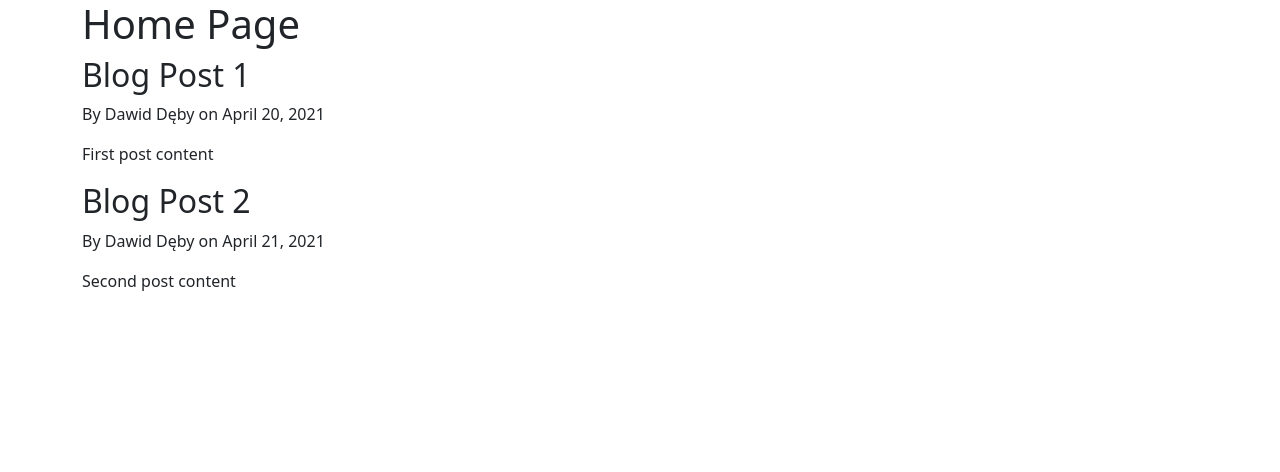
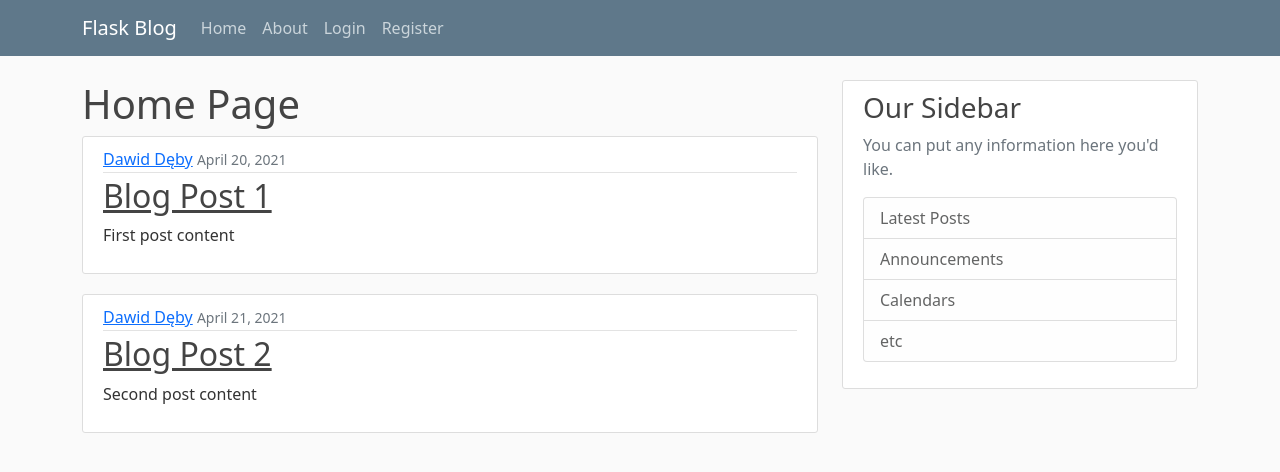
Before and after one commit to deby22/Flask_Blog, a Flask app: page / in a window 1280 px wide. Shown: the top 472 px of the page. Run offline with Flask 2, Linux system fonts and the light colour scheme; some libraries are stand-ins or nearby versions.

Commit message:
Part 2 - Templates -> css and some html format

```diff
--- a/flaskblog.py
+++ b/flaskblog.py
@@ -1,4 +1,4 @@
-from flask import Flask, render_template
+from flask import Flask, render_template, url_for
 
 app = Flask(__name__)
 
--- /dev/null
+++ b/static/main.css
@@ -0,0 +1,80 @@
+body {
+    background: #fafafa;
+    color: #333333;
+    margin-top: 5rem;
+  }
+
+  h1, h2, h3, h4, h5, h6 {
+    color: #444444;
+  }
+
+  .bg-steel {
+    background-color: #5f788a;
+  }
+
+  .site-header .navbar-nav .nav-link {
+    color: #cbd5db;
+  }
+
+  .site-header .navbar-nav .nav-link:hover {
+    color: #ffffff;
+  }
+
+  .site-header .navbar-nav .nav-link.active {
+    font-weight: 500;
+  }
+
+  .content-section {
+    background: #ffffff;
+    padding: 10px 20px;
+    border: 1px solid #dddddd;
+    border-radius: 3px;
+    margin-bottom: 20px;
+  }
+
+  .article-title {
+    color: #444444;
+  }
+
+  a.article-title:hover {
+    color: #428bca;
+    text-decoration: none;
+  }
+
+  .article-content {
+    white-space: pre-line;
+  }
+
+  .article-img {
+    height: 65px;
+    width: 65px;
+    margin-right: 16px;
+  }
+
+  .article-metadata {
+    padding-bottom: 1px;
+    margin-bottom: 4px;
+    border-bottom: 1px solid #e3e3e3
+  }
+
+  .article-metadata a:hover {
+    color: #333;
+    text-decoration: none;
+  }
+
+  .article-svg {
+    width: 25px;
+    height: 25px;
+    vertical-align: middle;
+  }
+
+  .account-img {
+    height: 125px;
+    width: 125px;
+    margin-right: 20px;
+    margin-bottom: 16px;
+  }
+
+  .account-heading {
+    font-size: 2.5rem;
+  }
--- a/templates/home.html
+++ b/templates/home.html
@@ -3,8 +3,15 @@
     <h1>Home Page</h1>
 
     {% for post in posts %}
-      <h2>{{ post.title }}</h2>
-      <p>By {{ post.author }} on {{ post.date_posted }}</p>
-      <p>{{ post.content }}</p>
+      <article class="media content-section">
+        <div class="media-body">
+          <div class="article-metadata">
+            <a class="mr-2" href="#">{{ post.author }}</a>
+            <small class="text-muted">{{ post.date_posted }}</small>
+          </div>
+          <h2><a class="article-title" href="#">{{ post.title }}</a></h2>
+          <p class="article-content">{{ post.content }}</p>
+        </div>
+      </article>
     {% endfor %}
 {% endblock content %}
--- a/templates/layout.html
+++ b/templates/layout.html
@@ -8,6 +8,10 @@
     <!-- Bootstrap CSS -->
     <link href="https://cdn.jsdelivr.net/npm/bootstrap@5.1.3/dist/css/bootstrap.min.css" rel="stylesheet" integrity="sha384-1BmE4kWBq78iYhFldvKuhfTAU6auU8tT94WrHftjDbrCEXSU1oBoqyl2QvZ6jIW3" crossorigin="anonymous">
 
+    <link href="https://cdn.jsdelivr.net/npm/bootstrap@5.1.3/dist/css/bootstrap.min.css" rel="stylesheet" integrity="sha384-1BmE4kWBq78iYhFldvKuhfTAU6auU8tT94WrHftjDbrCEXSU1oBoqyl2QvZ6jIW3" crossorigin="anonymous">
+
+    <link rel="stylesheet" href="{{ url_for('static', filename='main.css') }}" type="text/css">
+
     <meta http-equiv="X-UA-Compatible" content="IE=edge">
         {% if title %}
             <title>Flask Blog - {{ title }}</title>
@@ -15,16 +19,54 @@
             <title>Flask Blog</title>
         {% endif %}
     </head>
+    <body>
 
-    <script src="https://cdn.jsdelivr.net/npm/bootstrap@5.1.3/dist/js/bootstrap.bundle.min.js" integrity="sha384-ka7Sk0Gln4gmtz2MlQnikT1wXgYsOg+OMhuP+IlRH9sENBO0LRn5q+8nbTov4+1p" crossorigin="anonymous"></script>
+        <header class="site-header">
+            <nav class="navbar navbar-expand-md navbar-dark bg-steel fixed-top">
+                <div class="container">
+                <a class="navbar-brand mr-4" href="/">Flask Blog</a>
+                <button class="navbar-toggler" type="button" data-toggle="collapse" data-target="#navbarToggle" aria-controls="navbarToggle" aria-expanded="false" aria-label="Toggle navigation">
+                    <span class="navbar-toggler-icon"></span>
+                </button>
+                <div class="collapse navbar-collapse" id="navbarToggle">
+                    <div class="navbar-nav mr-auto">
+                    <a class="nav-item nav-link" href="/">Home</a>
+                    <a class="nav-item nav-link" href="/about">About</a>
+                    </div>
+                    <!-- Navbar Right Side -->
+                    <div class="navbar-nav">
+                    <a class="nav-item nav-link" href="/login">Login</a>
+                    <a class="nav-item nav-link" href="/register">Register</a>
+                    </div>
+                </div>
+                </div>
+            </nav>
+        </header>
 
-    <!-- Option 2: Separate Popper and Bootstrap JS -->
-    <script src="https://cdn.jsdelivr.net/npm/@popperjs/core@2.10.2/dist/umd/popper.min.js" integrity="sha384-7+zCNj/IqJ95wo16oMtfsKbZ9ccEh31eOz1HGyDuCQ6wgnyJNSYdrPa03rtR1zdB" crossorigin="anonymous"></script>
-    <script src="https://cdn.jsdelivr.net/npm/bootstrap@5.1.3/dist/js/bootstrap.min.js" integrity="sha384-QJHtvGhmr9XOIpI6YVutG+2QOK9T+ZnN4kzFN1RtK3zEFEIsxhlmWl5/YESvpZ13" crossorigin="anonymous"></script>
+        <main role="main" class="container">
+            <div class="row">
+              <div class="col-md-8">
+                {% block content %}{% endblock %}
+              </div>
+              <div class="col-md-4">
+                <div class="content-section">
+                  <h3>Our Sidebar</h3>
+                  <p class='text-muted'>You can put any information here you'd like.
+                    <ul class="list-group">
+                      <li class="list-group-item list-group-item-light">Latest Posts</li>
+                      <li class="list-group-item list-group-item-light">Announcements</li>
+                      <li class="list-group-item list-group-item-light">Calendars</li>
+                      <li class="list-group-item list-group-item-light">etc</li>
+                    </ul>
+                  </p>
+                </div>
+              </div>
+            </div>
+        </main>
 
-<body>
-    <div class="container">
-        {% block content %}{% endblock %}
-    </div>
-</body>
+        <script src="https://cdn.jsdelivr.net/npm/bootstrap@5.1.3/dist/js/bootstrap.bundle.min.js" integrity="sha384-ka7Sk0Gln4gmtz2MlQnikT1wXgYsOg+OMhuP+IlRH9sENBO0LRn5q+8nbTov4+1p" crossorigin="anonymous"></script>
+        <script src="https://cdn.jsdelivr.net/npm/@popperjs/core@2.10.2/dist/umd/popper.min.js" integrity="sha384-7+zCNj/IqJ95wo16oMtfsKbZ9ccEh31eOz1HGyDuCQ6wgnyJNSYdrPa03rtR1zdB" crossorigin="anonymous"></script>
+        <script src="https://cdn.jsdelivr.net/npm/bootstrap@5.1.3/dist/js/bootstrap.min.js" integrity="sha384-QJHtvGhmr9XOIpI6YVutG+2QOK9T+ZnN4kzFN1RtK3zEFEIsxhlmWl5/YESvpZ13" crossorigin="anonymous"></script>
+
+    </body>
 </html>
```
